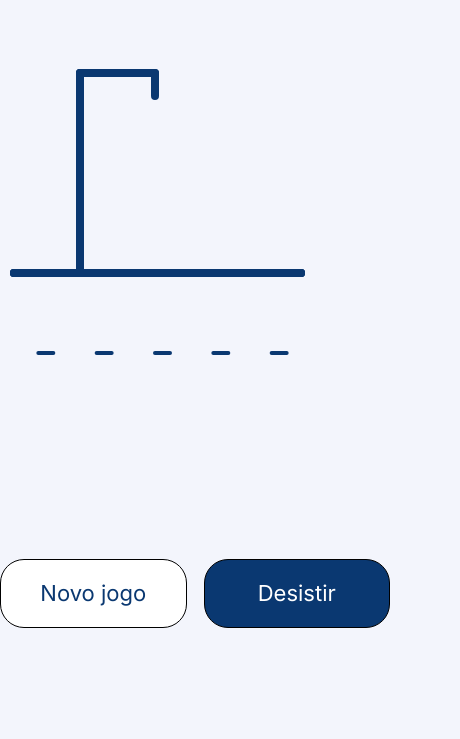
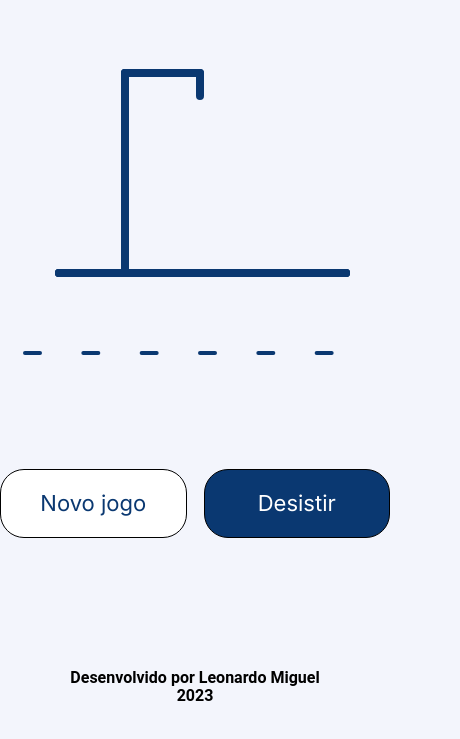
Before and after one commit to LeonardoM01/Jogo-Forca, a plain HTML site: page index.html in a window 390 px wide. Both pictures are taken after a click on the button "Começar a Jogar". Shown: the part 75-814 px from the top of the page, 460 px wide, since content can reach past the window. Drawn offline with Linux system fonts and the light colour scheme.

Commit message:
update responsivo

```diff
--- a/assets/css/areaJogo/areaJogo-container.css
+++ b/assets/css/areaJogo/areaJogo-container.css
@@ -1,3 +1,5 @@
 .areaJogo__container {
+	flex-direction: column;
 	justify-content: center;
+	height: 80%;
 }
--- a/assets/css/areaJogo/canvas.css
+++ b/assets/css/areaJogo/canvas.css
@@ -1,4 +1,16 @@
-@media screen and (min-width: 768px) {
-	.canvas {
+canvas {
+	max-width: 360px;
+	padding: 0 40px;
+}
+
+.canvas__container {
+	display: flex;
+	width: 100%;
+	justify-content: center;
+}
+
+@media screen and (min-width: 465px) {
+	canvas {
+
 	}
 }
--- a/assets/css/cabecalho/cabecalho.css
+++ b/assets/css/cabecalho/cabecalho.css
@@ -2,3 +2,16 @@
 	padding: 24px 16px;
 	height: 50px;
 }
+
+.rodape {
+	position: absolute;
+    bottom: 0;
+    width: 100%;
+    height: 100px;
+    text-align: center;
+}
+
+.rodape__conteudo {
+	width: 100%;
+	font-size: 16px;
+}
--- a/index.html
+++ b/index.html
@@ -57,27 +57,23 @@
 		</section>
 
 		<section id="areaJogo" class="areaJogo__container">
+			<div class="canvas__container">
+				<canvas class="canvas" id="forca" height="430px" width="360px"></canvas>
+			</div>
 
-			<canvas class="canvas" id="forca" height="520px" width="450px"></canvas>
+			<div class="botoes jogo">
+				<a id="botao__novoJogo" class="botao__novoJogo" onclick="jogar()">Novo jogo</a>
+				<a id="botao__desistir" class="botao__desistir" onclick="menuPrincipal()">Desistir</a>
+			</div>
 		</section>
-
-		<div class="botoes jogo">
-			<a id="botao__novoJogo" class="botao__novoJogo" onclick="jogar()">Novo jogo</a>
-			<a id="botao__desistir" class="botao__desistir" onclick="menuPrincipal()">Desistir</a>
-		</div>
-
-		<style type="text/css">
-			.canvas {
-				padding: 0 40px;
-			}
-		</style>
 
 		<script type="text/javascript" src="canvas.js"></script>
 		<script type="text/javascript" src="funcoes.js"></script>
 	</main>
 
+	<footer class="rodape">
+		<h2 class="rodape__conteudo">Desenvolvido por Leonardo Miguel<br>2023</h2>
 
-
-
+	</footer>
 </body>
 </html>
```
